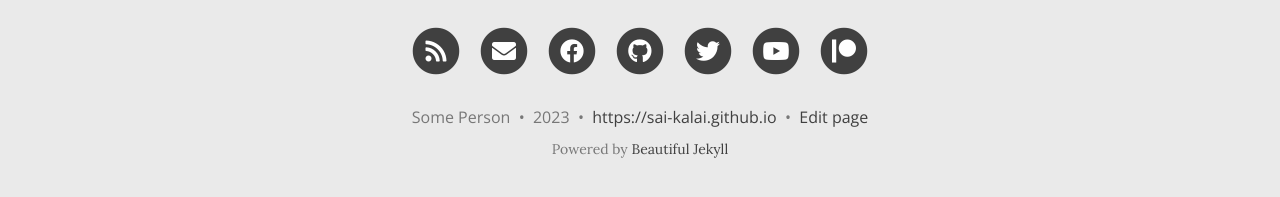
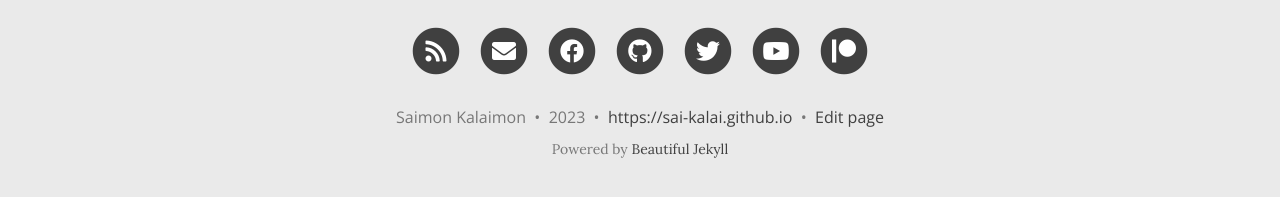
Before and after one commit to sai-kalai/sai-kalai.github.io, a Jekyll site: the page built from index.markdown, in a window 1280 px wide and 1342 px high. Shown: the part 1132-1329 px from the top of the window. Built offline with Jekyll 4.4.1, drawn with Linux system fonts in a browser that asks for light colours; nearby versions of some CDN libraries; the list of posts is cut into pages by our own code; comment, search, counter and statistics services are not loaded.

```diff
--- a/_config.yml
+++ b/_config.yml
@@ -13,7 +13,7 @@
 title: My Website
 
 # Your name to show in the footer
-author: Some Person
+author: Saimon Kalaimon
 
 ###############################################
 # --- List of links in the navigation bar --- #
```
